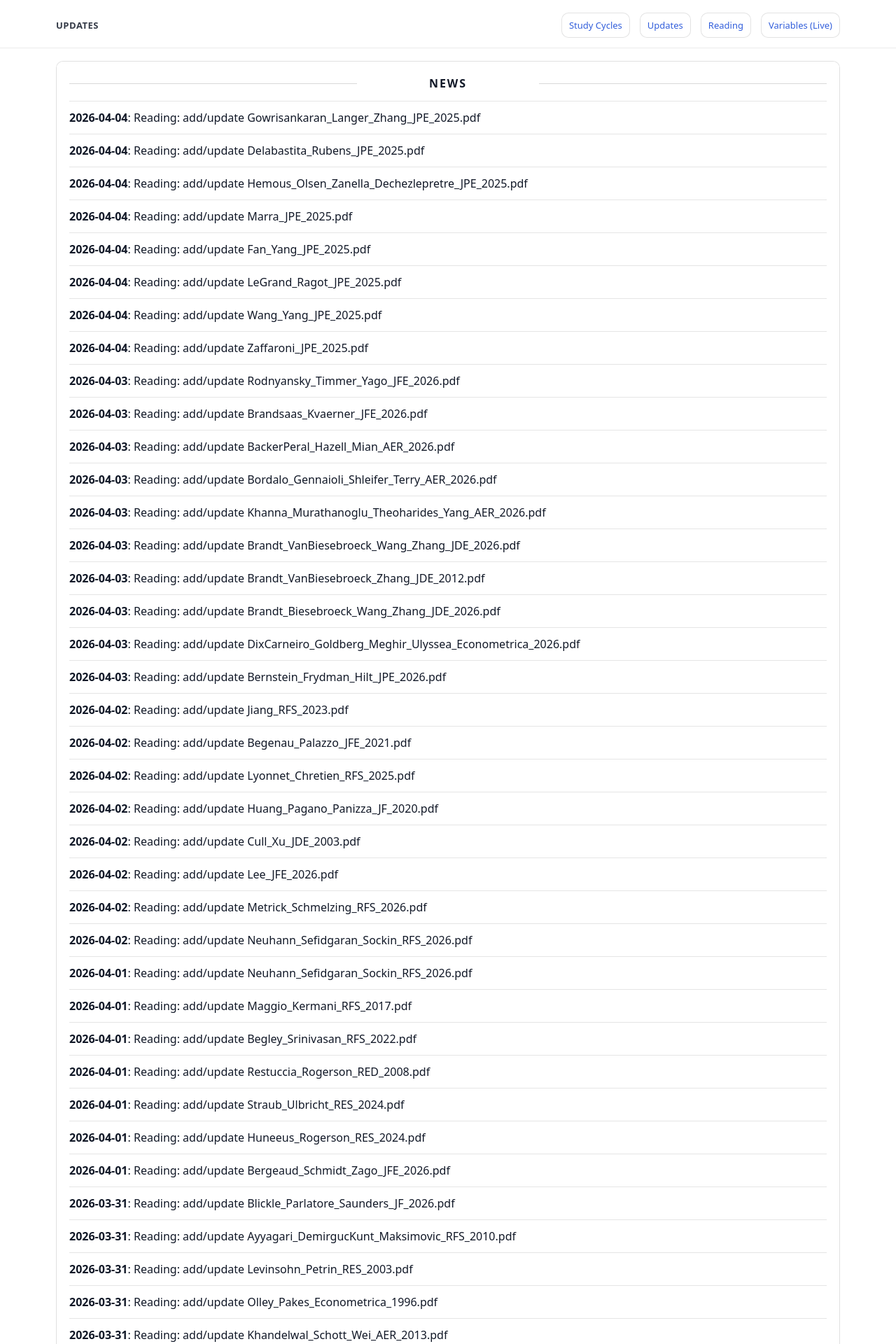
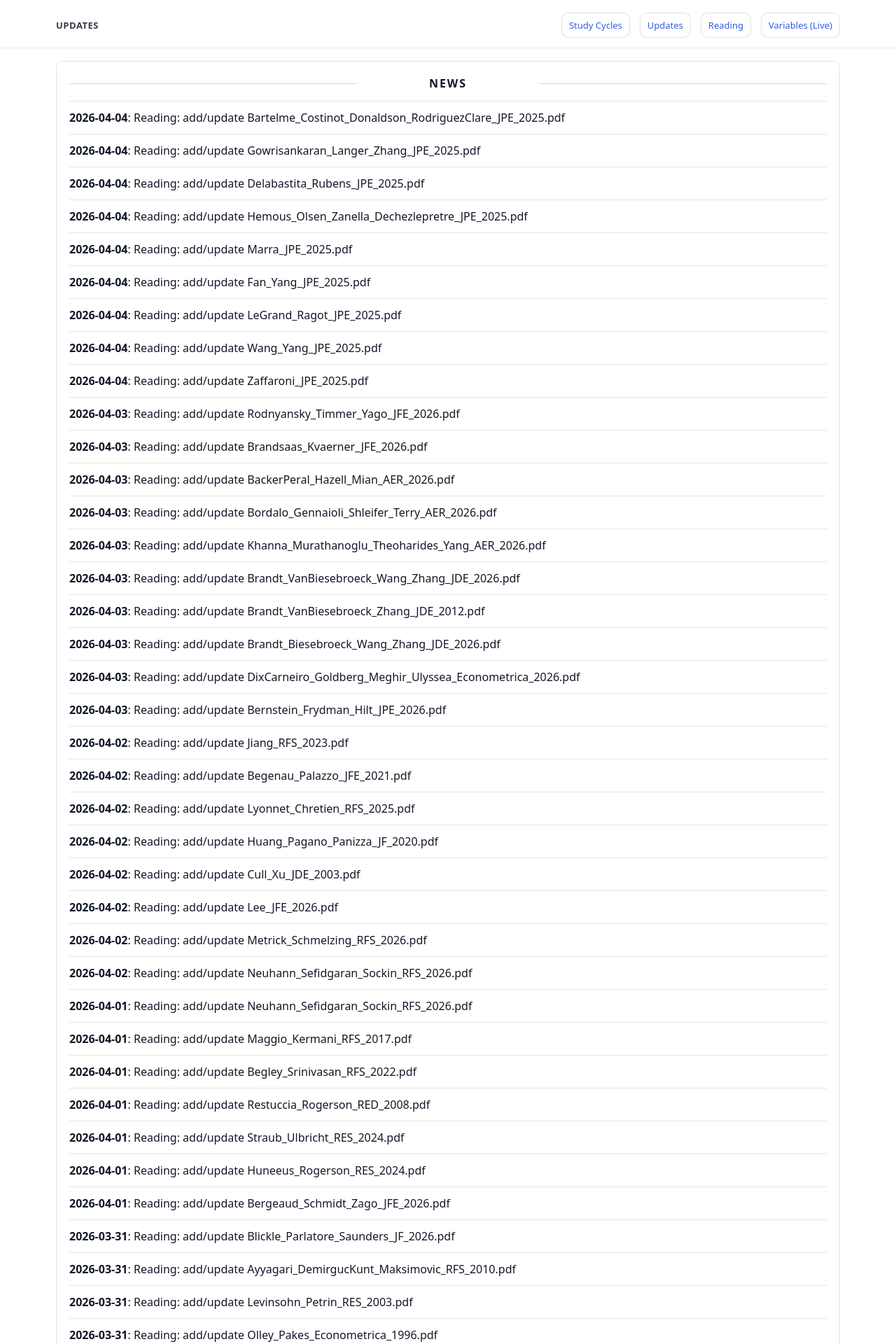
Before and after one commit to yaxinzn/study-archive, a Jekyll site: the page built from updates/index.md, in a window 1280 px wide. Shown: the top 1920 px of the page at 70% size. Built offline with Jekyll 4.4.1, drawn with Linux system fonts in a browser that asks for light colours; some of the changed text lies outside the part shown.

Commit message:
chore: update NEWS feed

```diff
--- a/_data/news.yml
+++ b/_data/news.yml
@@ -1,4 +1,7 @@
 # Auto-generated update history (sorted newest -> oldest). Do not edit manually.
+- ts: "1775297428"
+  date: "2026-04-04"
+  title: "Reading: add/update Bartelme_Costinot_Donaldson_RodriguezClare_JPE_2025.pdf"
 - ts: "1775296577"
   date: "2026-04-04"
   title: "Reading: add/update Gowrisankaran_Langer_Zhang_JPE_2025.pdf"
```
